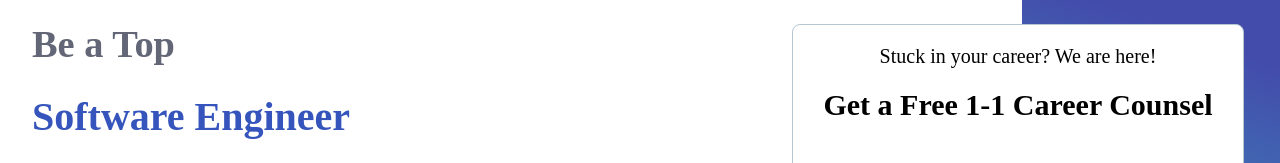
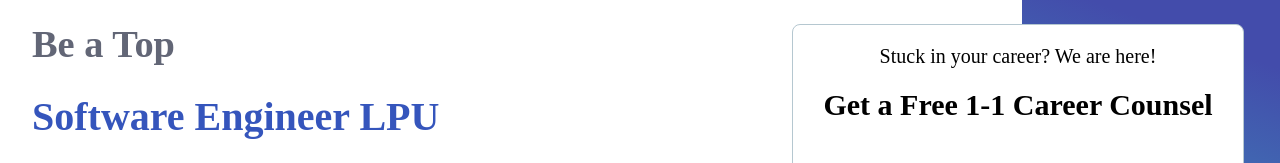
Before and after one commit to Harikiran-7/programmin-patashala, a plain HTML site: page index.html in a window 1280 px wide. Shown: the part 88-251 px from the top of the page. Drawn offline with Linux system fonts and the light colour scheme.

Commit message:
se to selpu

```diff
--- a/index.html
+++ b/index.html
@@ -30,7 +30,7 @@
         <div id="remaining-header">
             <div id="logos">
                 <h1 id="logo-text-1">Be a Top</h1>
-                <h1 id="logo-text-2">Software Engineer</h1>
+                <h1 id="logo-text-2">Software Engineer LPU</h1>
                 <img src="images/Screenshot 2023-01-13 at 12.52.49 AM.png" alt="The logos">
                 <button class="logos-button">Start Learning For Free</button>
                 <p>Watch 100+ free lectures. No commitment, cancel anytime.</p>
```
